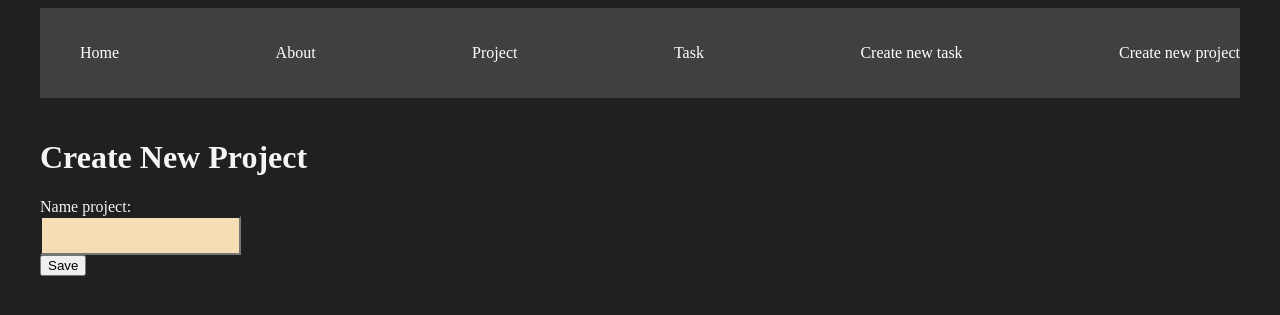
After one commit to giovedy182/djangoproject, a Django app: page /create_project/ in a window 1280 px wide. The commit adds this page. Shown: the top 315 px of the page. Run offline with Django 4.2, Linux system fonts and the light colour scheme.

Commit message:
Final version

```diff
--- a/myapp/forms.py
+++ b/myapp/forms.py
@@ -1,5 +1,8 @@
 from django import forms
 
 class CreateNewTask(forms.Form):
-    title = forms.CharField(label="Title task", max_length=200)
-    description = forms.CharField(label="Description task", widget=forms.Textarea)
+    title = forms.CharField(label="Title task", max_length=200, widget=forms.TextInput(attrs={'class':'input'}))
+    description = forms.CharField(label="Description task", widget=forms.Textarea(attrs={'class':'input'}))
+
+class CreateNewProject(forms.Form):
+    name = forms.CharField(label="Name project", max_length=200, widget=forms.TextInput(attrs={'class':'input'}))
--- /dev/null
+++ b/myapp/static/styles/main.css
@@ -0,0 +1,48 @@
+body{
+    background: #202020;
+    color: whitesmoke;
+}
+
+.navbar{
+    background: #404040;
+    padding: 5px 0px;
+}
+
+.navbar ul{
+    display: flex;
+    justify-content: space-between;
+}
+
+.navbar ul li{
+    list-style: none;
+}
+
+.navbar ul li a {
+    color: white;
+    text-decoration: none;
+}
+
+.navbar ul li a:hover {
+    color: aquamarine;
+}
+
+.container{
+    max-width: 1200px;
+    /*background: red;*/
+    margin: auto;
+    padding: 20px 0px;
+}
+
+.card{
+    background: whitesmoke;
+    color: black;
+    padding: 10px;
+    margin-bottom: 2px;
+}
+
+.input{
+    background: wheat;
+    padding: 10px;
+    text-align: center;
+    display: block;
+}
--- a/myapp/templates/layouts/base.html
+++ b/myapp/templates/layouts/base.html
@@ -1,22 +1,39 @@
-<nav>
+{% load static %}
+<!DOCTYPE html>
+<html lang="en">
+<head>
+    <meta charset="UTF-8">
+    <meta http-equiv="X-UA-Compatible" content="IE=edge">
+    <meta name="viewport" content="width=device-width, initial-scale=1.0">
+    <title>Django Project</title>
+    <link rel="stylesheet" href="{% static 'styles/main.css' %}">
+</head>
+<body>
+    <nav class="navbar container">
         <ul>
             <li>
                 <a href="/">Home</a>
             </li>
             <li>
-            <a href="/about">About</a>
+                <a href="{% url 'about' %}">About</a>
             </li>
             <li>
-            <a href="/project">Project</a>
+                <a href="{% url 'project' %}">Project</a>
             </li>
             <li>
-            <a href="/task">Task</a>
+                <a href="{% url 'task' %}">Task</a>
             </li>
             <li>
-            <a href="/create_task">Create new task</a>
+                <a href="{% url 'create_task' %}">Create new task</a>
+            </li>
+            <li>
+                <a href="{% url 'create_project' %}">Create new project</a>
             </li>
         </ul>
     </nav>
-
+    <main class="container">
         {% block content %}
         {% endblock %}
+    </main>
+</body>
+</html>
--- /dev/null
+++ b/myapp/templates/project/create_project.html
@@ -0,0 +1,17 @@
+{% extends 'layouts/base.html' %}
+
+{% block content %}
+
+<h1>Create New Project</h1>
+
+<form method="POST">
+    {% csrf_token %}
+
+    {{ forms }}
+    <button>
+        Save
+    </button>
+
+</form>
+
+{% endblock %}
--- a/myapp/templates/project.html
+++ b/myapp/templates/project/project.html
@@ -5,8 +5,10 @@
     <h1>project</h1>
     <!-- <p> {{ project }} </p> -->
     {% for project in project %}
-        <article>
-            <p> {{ project.name }} </p>
+        <article class="card">
+            <a href="{% url 'project_detail' project.id %}">
+                <h1>{{ project.name }}</h1>
+            </a>
         </article>
     {% endfor %}
 
--- a/myapp/urls.py
+++ b/myapp/urls.py
@@ -2,12 +2,12 @@ from django.urls import path
 from .import views
 
 urlpatterns = [
-    path('', views.index),
-    path('about/', views.about),
-    #path('hello/<int:id>', views.hello),
-    path('hello/<str:username>', views.hello),
-    path('project/', views.project),
-    #path('task/<int:id>', views.task)
-    path('task/', views.task),
-    path('create_task/', views.create_task)
+    path('', views.index,name="index"),
+    path('about/', views.about,name="about"),
+    path('hello/<str:username>', views.hello,name="hello"),
+    path('project/', views.project,name="project"),
+    path('project/<int:id>', views.project_detail,name="project_detail"),
+    path('task/', views.task,name="task"),
+    path('create_task/', views.create_task,name="create_task"),
+    path('create_project/', views.create_project,name="create_project")
 ]
--- a/myapp/views.py
+++ b/myapp/views.py
@@ -1,7 +1,8 @@
+from turtle import title
 from django.http import HttpResponse, JsonResponse
 from .models import Project, Task
 from django.shortcuts import get_object_or_404, render, redirect
-from .forms import CreateNewTask
+from .forms import CreateNewTask, CreateNewProject
 
 # Create your views here.
 def index(request):
@@ -23,7 +24,7 @@ def project(request):
     #project = list(Project.objects.values())
     #return JsonResponse(project, safe=False)
     project = Project.objects.all()
-    return render (request,'project.html',{
+    return render (request,'project/project.html',{
         'project': project
     })
 
@@ -32,19 +33,19 @@ def task(request):
     # task = get_object_or_404 (Task, id=id)
     # return HttpResponse('task %s' % task.title)
     task = Task.objects.all()
-    return render(request,'task.html', {
+    return render(request,'task/task.html', {
         'task': task
     })
 
 def create_task(request):
     # METHOD POST #
     if request.method == 'GET':
-        return render(request,'create_task.html',{
+        return render(request,'task/create_task.html',{
         'forms': CreateNewTask()
         })
     else:
         Task.objects.create(title=request.POST['title'], description=request.POST['description'], project_id=2)
-        return redirect('/task/')
+        return redirect('task')
 
     # METHOD GET #
     #print(request.GET)
@@ -54,3 +55,21 @@ def create_task(request):
     #return render(request,'create_task.html',{
     #    'forms': CreateNewTask()
     #    })
+def create_project(request):
+    if request.method == 'GET':
+        return render(request,'project/create_project.html',{
+        'forms': CreateNewProject
+    })
+    else:
+        Project.objects.create(name=request.POST['name'])
+        return redirect('project')
+
+def project_detail(request, id):
+    # project = Project.objects.get(id=id)
+    project = get_object_or_404(Project, id=id)
+    task = Task.objects.filter(project_id=id)
+    print(project)
+    return render(request,'project/project_detail.html',{
+        'project': project,
+        'task': task
+    })
```
Also changed, not shown: myapp/templates/index.html (+7 -2 lines), myapp/templates/project/project_detail.html (added, +16 -0 lines), db.sqlite3, myapp/static/gato.jpg (added), myapp/templates/task/create_task.html (renamed from myapp/templates/create_task.html), myapp/templates/task/task.html (renamed from myapp/templates/task.html), 1 other file. Lines whose indentation alone changed are shown as unchanged.
